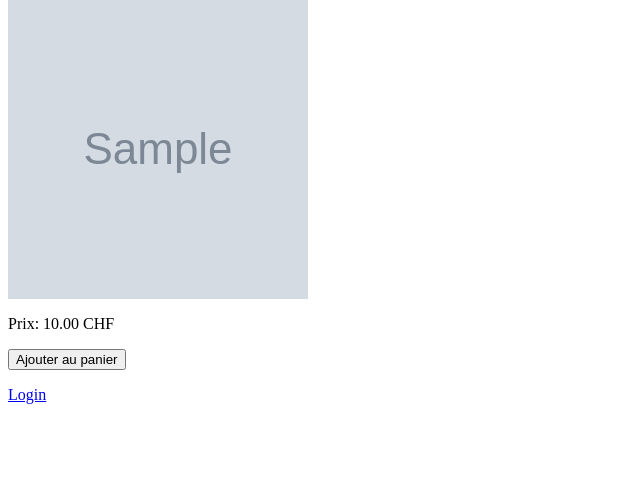
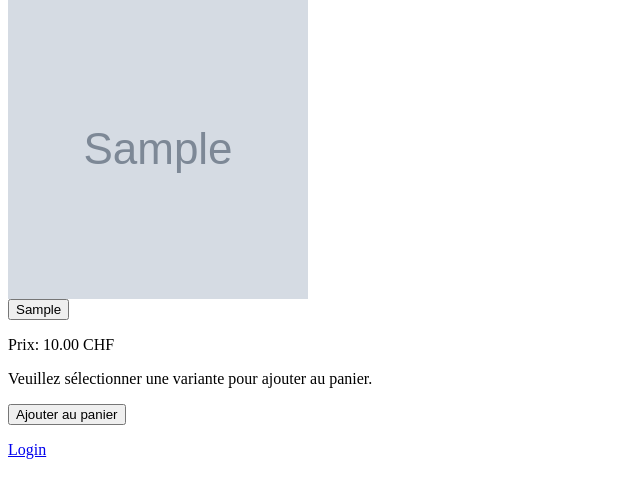
Before and after one commit to AdrienMedinger/TM2026, a Django app: page /detail/1/ in a window 1280 px wide. Shown: the part 235-733 px from the top of the page, without its empty margins (0-640 px from the left). Run offline with Django 4.2, Linux system fonts and the light colour scheme; tables that the repository leaves empty hold one stand-in row (values such as "Sample post"); grey boxes marked "Sample" are stand-in pictures.

Commit message:
commit34_projet

```diff
--- a/BloomWay/bloomway/projet/templates/projet/detail.html
+++ b/BloomWay/bloomway/projet/templates/projet/detail.html
@@ -1,6 +1,7 @@
 {%extends 'projet/base.html' %}
 
 {% block content %}
+        <!-- Détails du produit -->
         <div class ="produit">
             <h3>{{ produit.nom }}</h3>
             <p>{{ produit.description }}</p>
@@ -8,19 +9,40 @@
                  alt="{{ produit.nom }}"
                  width="300" height="300">
 
-            {% with variante=produit.variantes.first %}
+            <!-- choix de la taille qui permet de selectionné une variante -->
+            <div style="clear: both;">
+                {% for v in produit.variantes.all %}
+                    <form methof="get" style="display:inline;">
+                        <button type="submit"
+                                name="variante"
+                                value="{{ v.id }}">
+                            {{ v.taille }}
+                        </button>
+                    </form>
+                {% endfor %}
+            </div>
+
+            <!--Prix -->
                 {% if variante %}
                     <p> Prix: {{ variante.prix }} CHF</p>
-                    <form method="post" action="{% url 'ajouter_au_panier' variante.id  %}">
-                     {% csrf_token %}
-                     <button type="submit">Ajouter au panier</button>
-                    </form>
 
                 {% else %}
                     <p> Prix: Non disponible</p>
 
                 {% endif %}
-            {% endwith %}
+
+            <!-- bouton "Ajouter au panier" -->
+            {% if taille_selectionnee %}
+              <form method="post" action="{% url 'ajouter_au_panier' variante.id  %}">
+                     {% csrf_token %}
+                     <button type="submit">Ajouter au panier</button>
+                    </form>
+            {% else %}
+                <p>Veuillez sélectionner une variante pour ajouter au panier.</p>
+                <button type="button" disablesd>Ajouter au panier</button>
+            {% endif %}
+
+
         </div>
 
 
--- a/BloomWay/bloomway/projet/views.py
+++ b/BloomWay/bloomway/projet/views.py
@@ -108,9 +108,30 @@ def affichage_produit(request):
 
 def detail(request, Produit_id=None):
     produit = get_object_or_404(Produit, id=Produit_id)
-    variante= Variante_produit.objects.filter(produit=produit)
+
+    # toutes les variantes du produit
+    variantes= Variante_produit.objects.filter(produit=produit)
+
+    # première variante pas défaut
+    variante= variantes.first()
+
+    # taille selectiionnée par l'utilisateur
+    taille_selectionnee = request.GET.get('variante')
+
+    # si l'utilisateur choisi une taille
+    variante_id = request.GET.get('variante')
+    if variante_id:
+        variante_choisie = variantes.filter(id=variante_id).first()
+
+        if variante_choisie:
+            variante=variante_choisie
+
     context = {
         'produit': produit,
+        'variantes': variantes,
+        'variante':variante,
+        'variantes_id':variante_id,
+        'taille_selectionnee':taille_selectionnee,
     }
     return render(request, 'projet/detail.html', context)
 
```
